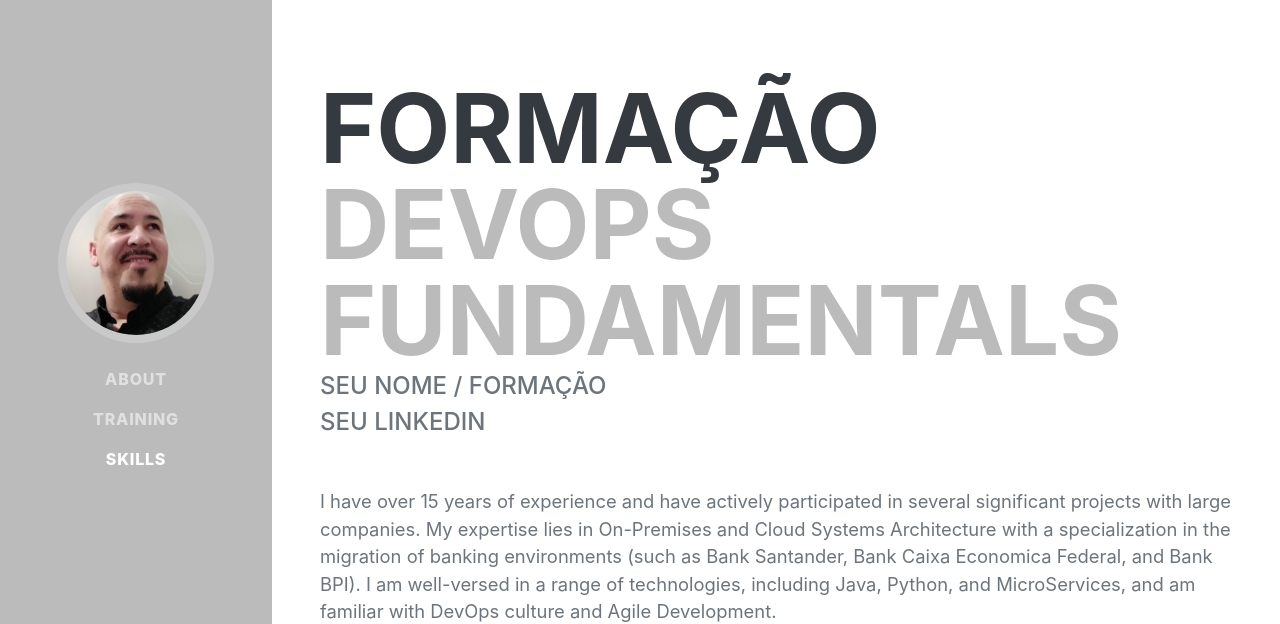
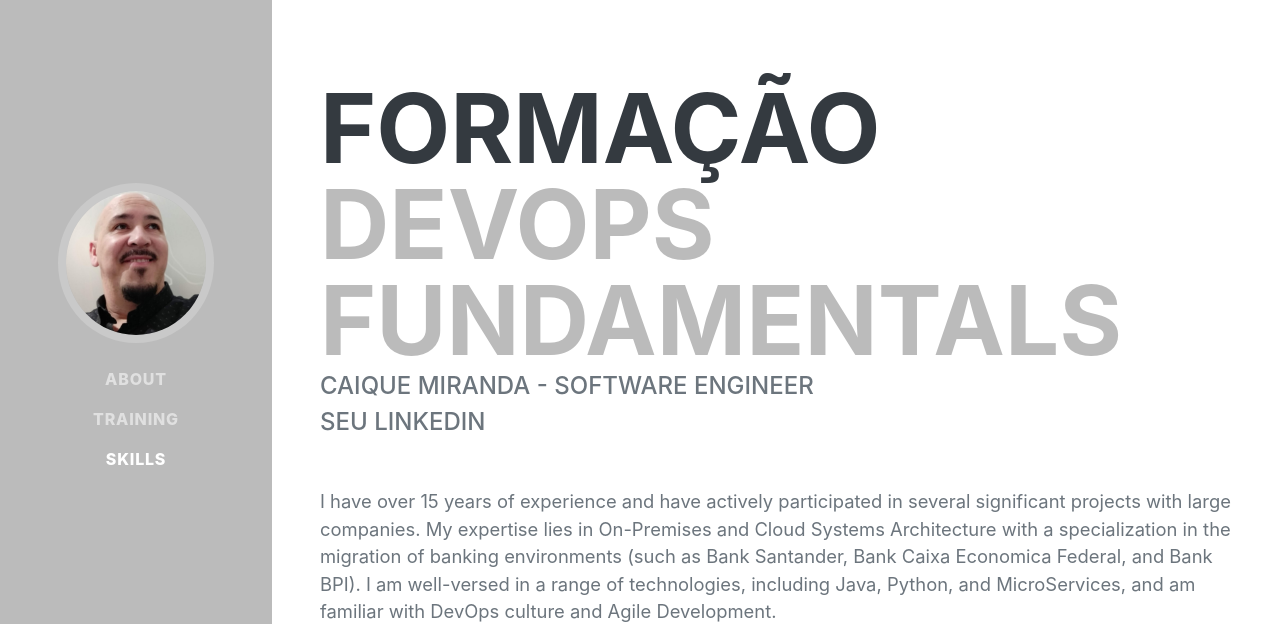
Before and after one commit to caiquemiranda/devops-learning, a plain HTML site: page challenge-01/index.html in a window 1280 px wide. Shown: the top 624 px of the page. Drawn offline with nearby package versions, Linux system fonts and the light colour scheme; a web font is replaced by a local one.

Commit message:
Update README and index.html for DevOps Fundamentals project

```diff
--- a/challenge-01/index.html
+++ b/challenge-01/index.html
@@ -42,7 +42,7 @@
                         <span class="text-primary">DevOps Fundamentals</span>
                     </h1>
                     <div class="subheading mb-5">
-                        SEU NOME / FORMAÇÃO
+                        CAIQUE MIRANDA - Software ENGINEER
                     </br> SEU LINKEDIN
                     </div>
                     <p class="lead mb-5">
```
Also changed, not shown: 1 other file.
